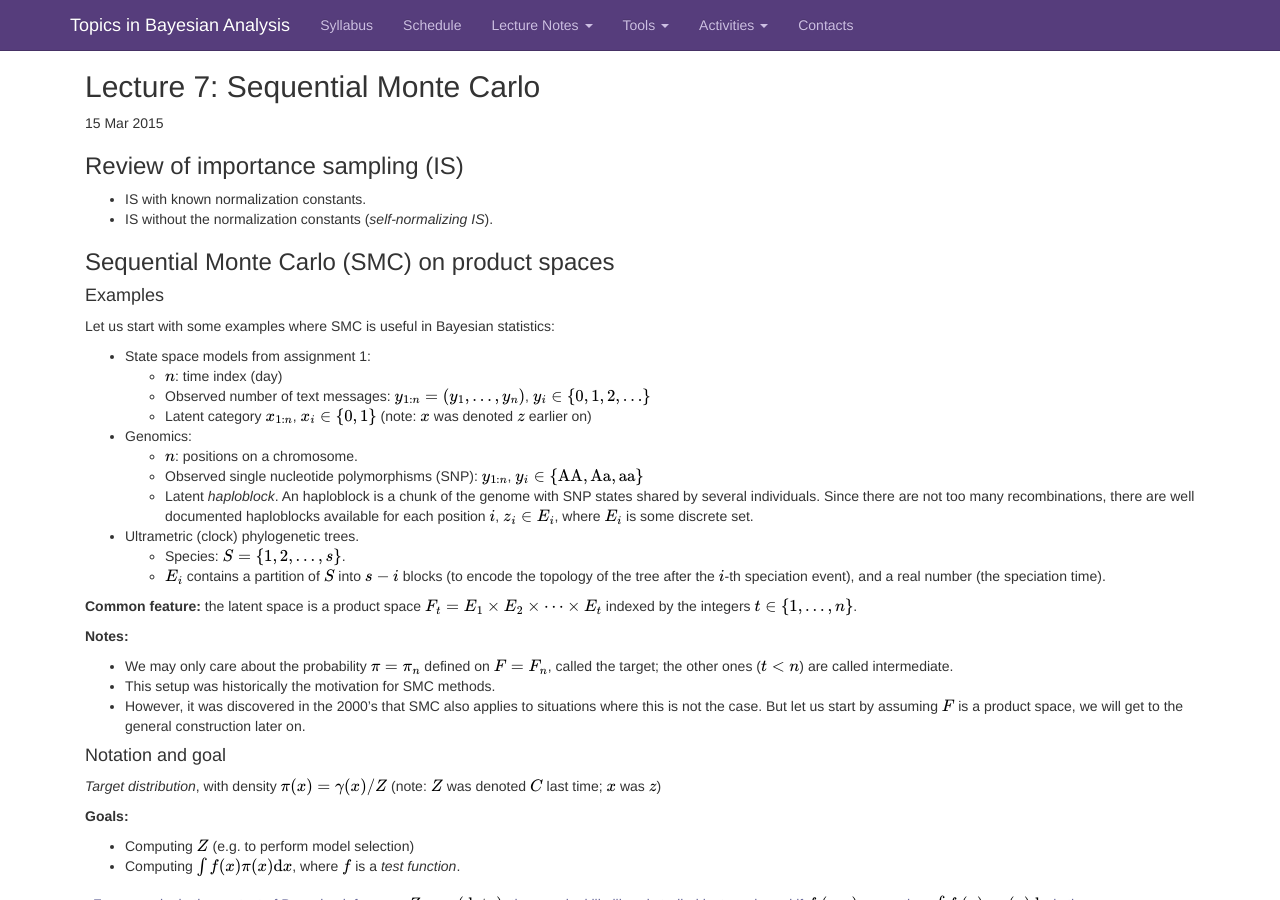
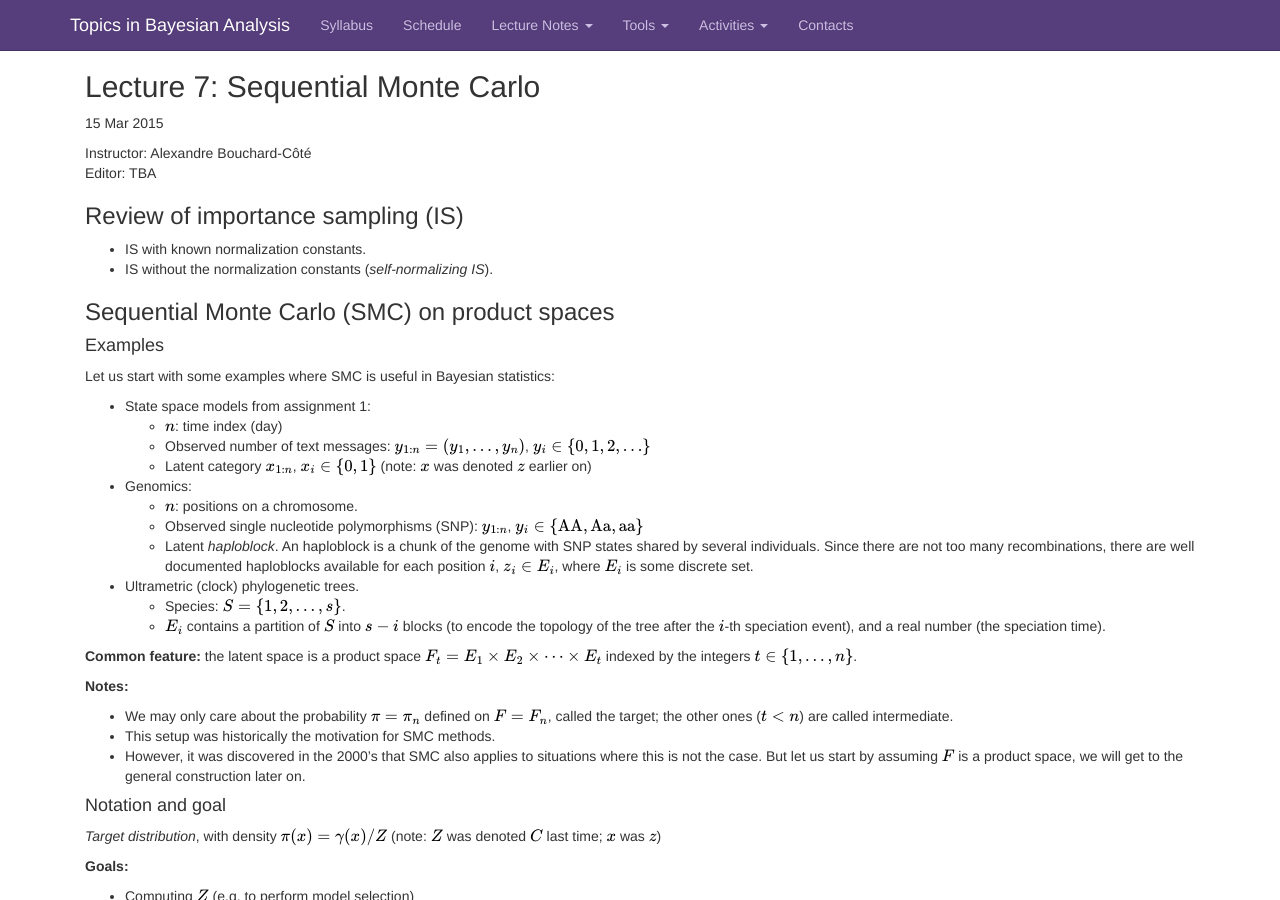
Before and after one commit to UBC-STAT/stat520-sp2014-15-website, a Jekyll site: the page built from _posts/2015-03-15-notes-lecture7.md, in a window 1280 px wide and 900 px high. Built offline with Jekyll 4.4.1, drawn with Linux system fonts in a browser that asks for light colours; nearby versions of some CDN libraries; Markdown is read by kramdown in place of the engine named in the settings; formulas are drawn with MathJax 3; comment, search, counter and statistics services are not loaded.

Commit message:
Add editor template

```diff
--- a/_posts/2015-03-15-notes-lecture7.md
+++ b/_posts/2015-03-15-notes-lecture7.md
@@ -3,6 +3,8 @@ layout: post
 title: "Lecture 7: Sequential Monte Carlo"
 category: 'Lecture'
 ---
+Instructor: Alexandre Bouchard-C&ocirc;t&eacute;
+Editor: TBA
 
 ### Review of importance sampling (IS)
 
```
